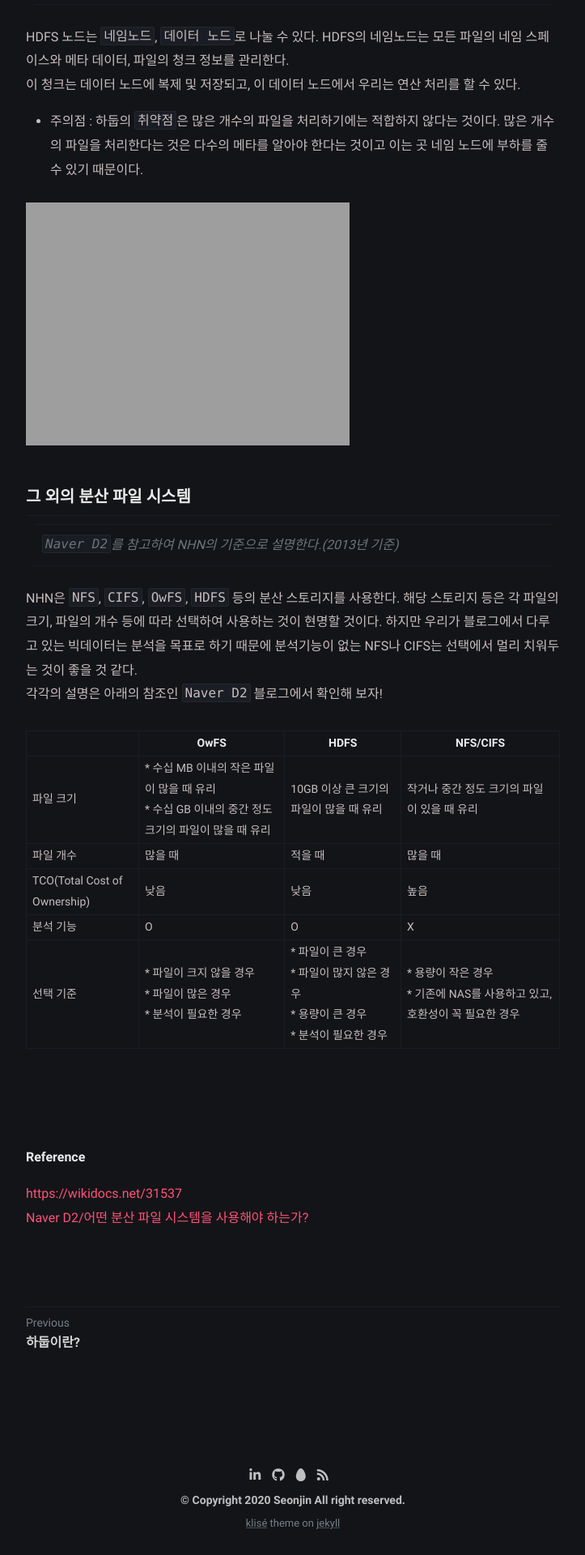
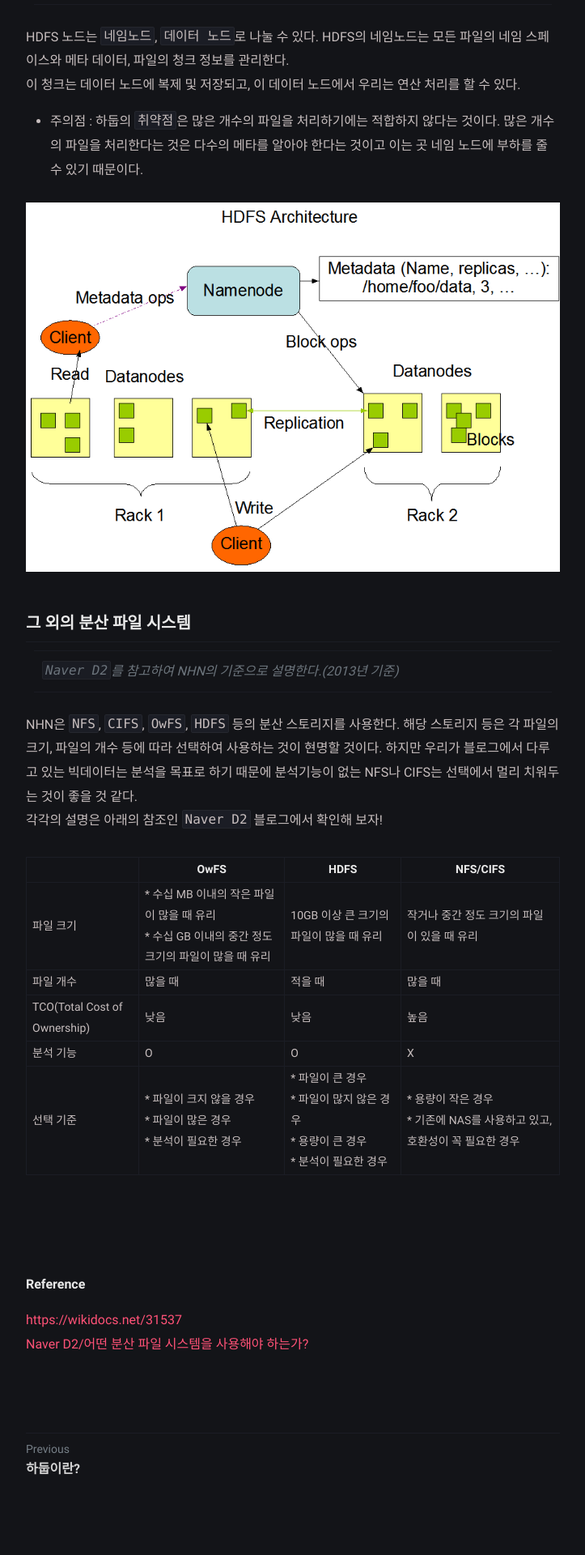
Before and after one commit to sunjin7725/sunjin7725.github.io, a Jekyll site: the page built from _posts/Hadoop/2020-11-24-what-is-hdfs.md, in a window 1280 px wide. Shown: the part 1633-3553 px from the top of the page at 81% size, without its empty margins (278-1001 px from the left). Built offline with Jekyll 4.4.1, drawn with Linux system fonts in a browser that asks for light colours; nearby versions of some CDN libraries; comment, search, counter and statistics services are not loaded.

Commit message:
modified contents

```diff
--- a/_posts/Hadoop/2020-11-24-what-is-hdfs.md
+++ b/_posts/Hadoop/2020-11-24-what-is-hdfs.md
@@ -42,7 +42,7 @@ HDFS 노드는 `네임노드`, `데이터 노드`로 나눌 수 있다. HDFS의
 
 * 주의점 : 하둡의 `취약점`은 많은 개수의 파일을 처리하기에는 적합하지 않다는 것이다. 많은 개수의 파일을 처리한다는 것은 다수의 메타를 알아야 한다는 것이고 이는 곳 네임 노드에 부하를 줄 수 있기 때문이다.
 
-![하둡의 구조]('/assets/img/post/hdfs_structure.png')
+![하둡의 구조](/assets/img/post/hdfs_structure.png)
 
 ### 그 외의 분산 파일 시스템
 > `Naver D2`를 참고하여 NHN의 기준으로 설명한다.(2013년 기준)
```
